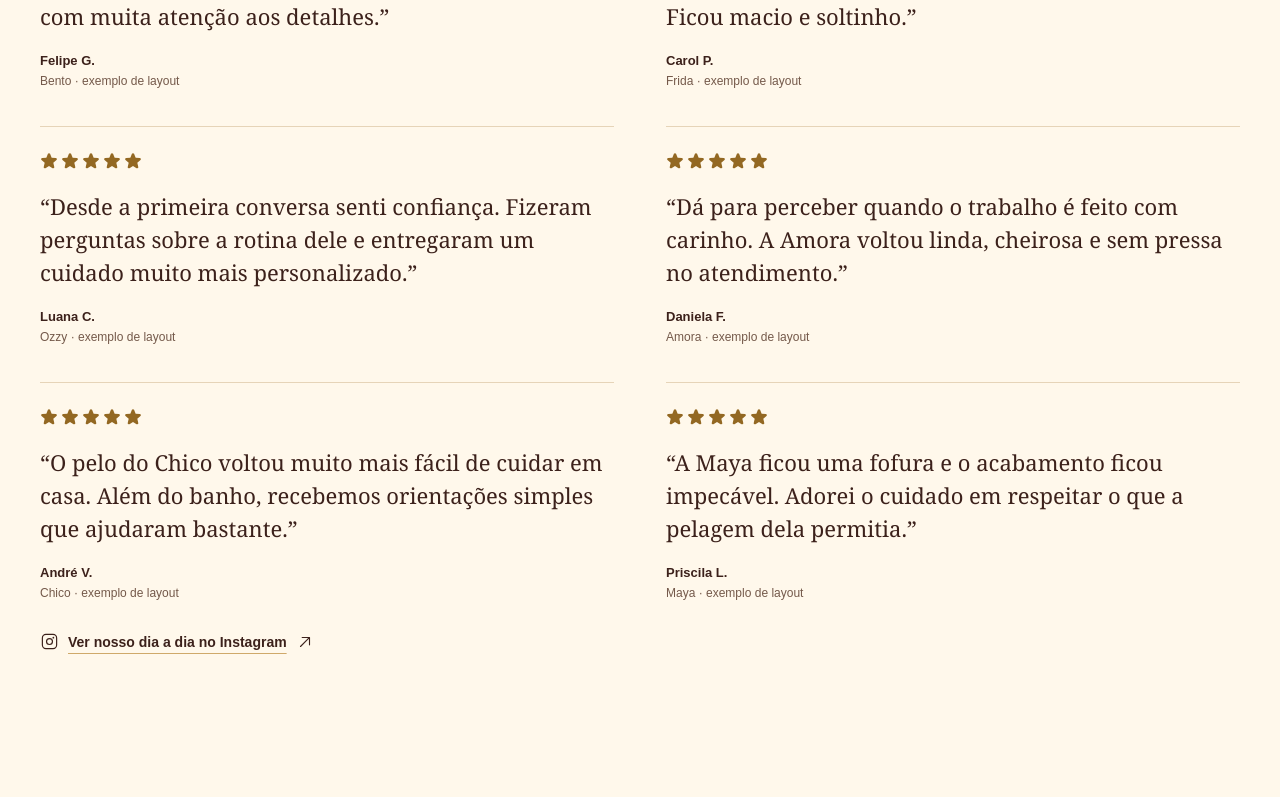
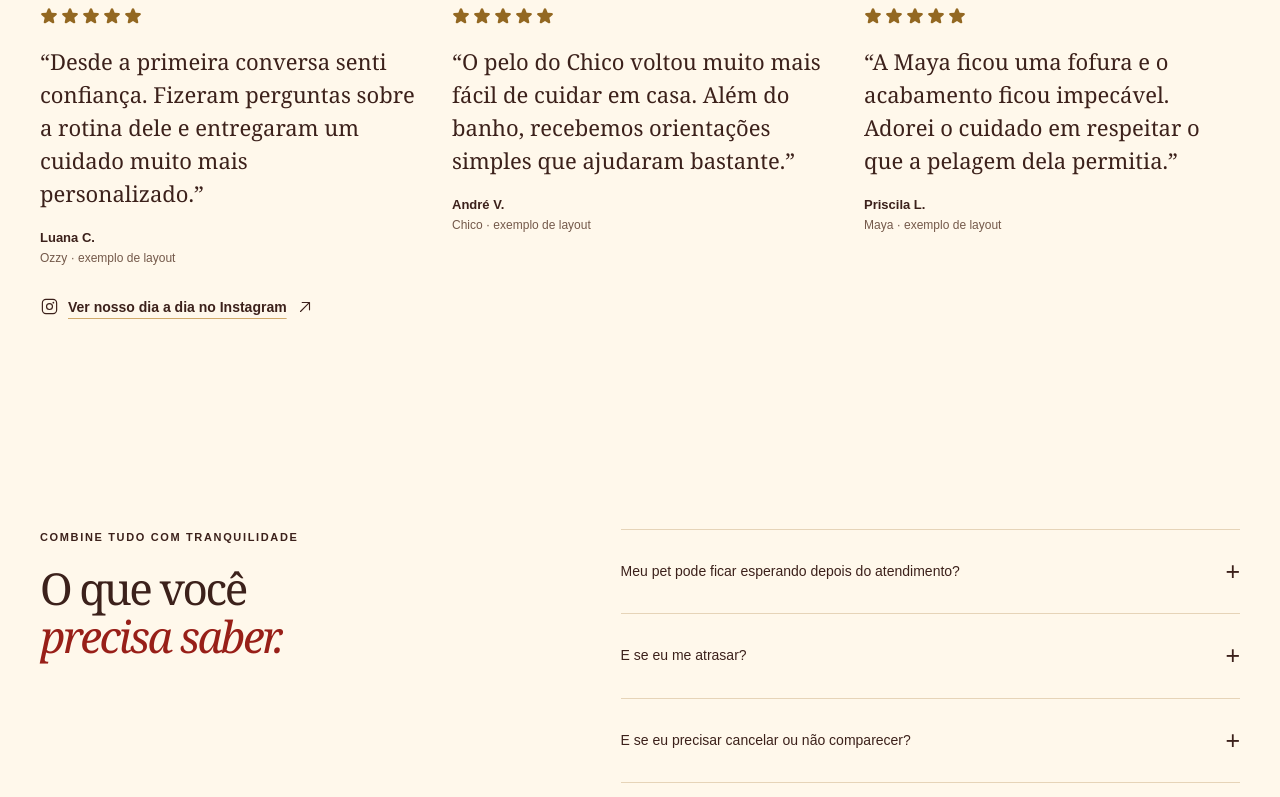
Before and after one commit to barcelos-lucas/doggie-lp, a React (Vite) app: page / in a window 1280 px wide. Shown: the part 7410-8207 px from the top of the page. Built offline with nearby package versions, Linux system fonts and the light colour scheme.

Commit message:
refine: arrange review preview grid

```diff
--- a/src/content.js
+++ b/src/content.js
@@ -133,7 +133,6 @@ export const reviewExamples = [
   { name: 'Felipe G.', pet: 'Bento', rating: 5, text: 'O horário reservado só para o Bento deixou tudo mais tranquilo. Atendimento cuidadoso, pontual e com muita atenção aos detalhes.' },
   { name: 'Carol P.', pet: 'Frida', rating: 5, text: 'A Frida precisava de uma escovação mais cuidadosa e a Tia Bia explicou o que seria melhor para o pelo dela. Ficou macio e soltinho.' },
   { name: 'Luana C.', pet: 'Ozzy', rating: 5, text: 'Desde a primeira conversa senti confiança. Fizeram perguntas sobre a rotina dele e entregaram um cuidado muito mais personalizado.' },
-  { name: 'Daniela F.', pet: 'Amora', rating: 5, text: 'Dá para perceber quando o trabalho é feito com carinho. A Amora voltou linda, cheirosa e sem pressa no atendimento.' },
   { name: 'André V.', pet: 'Chico', rating: 5, text: 'O pelo do Chico voltou muito mais fácil de cuidar em casa. Além do banho, recebemos orientações simples que ajudaram bastante.' },
   { name: 'Priscila L.', pet: 'Maya', rating: 5, text: 'A Maya ficou uma fofura e o acabamento ficou impecável. Adorei o cuidado em respeitar o que a pelagem dela permitia.' },
 ];
--- a/src/styles.css
+++ b/src/styles.css
@@ -208,7 +208,7 @@
 .review-preview-note strong{color:var(--ink);font-weight:650}
 .review-grid.is-preview{margin-top:34px}
 .review figcaption span{font-size:12px;color:var(--muted)}
-@media(min-width:1024px){.review-grid.is-preview{column-gap:52px;row-gap:38px}}
+@media(min-width:1024px){.review-grid.is-preview{grid-template-columns:repeat(3,minmax(0,1fr));column-gap:36px;row-gap:44px}}
 .portfolio-carousel{margin-top:32px;min-width:0}
 .carousel-controls{display:flex;align-items:center;justify-content:space-between;gap:12px;margin-bottom:18px}
 .carousel-controls>span{font-size:13px;color:var(--muted)}
```
